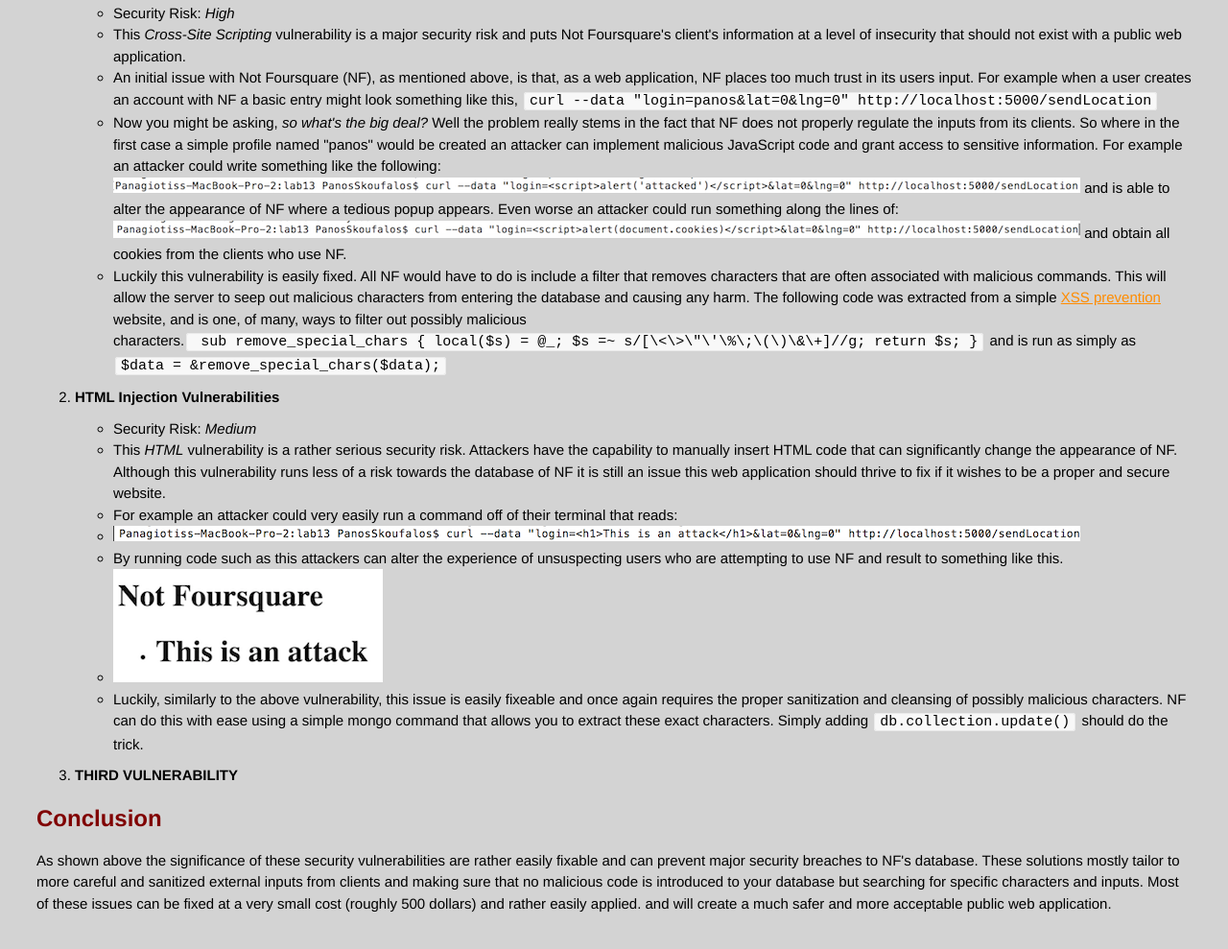
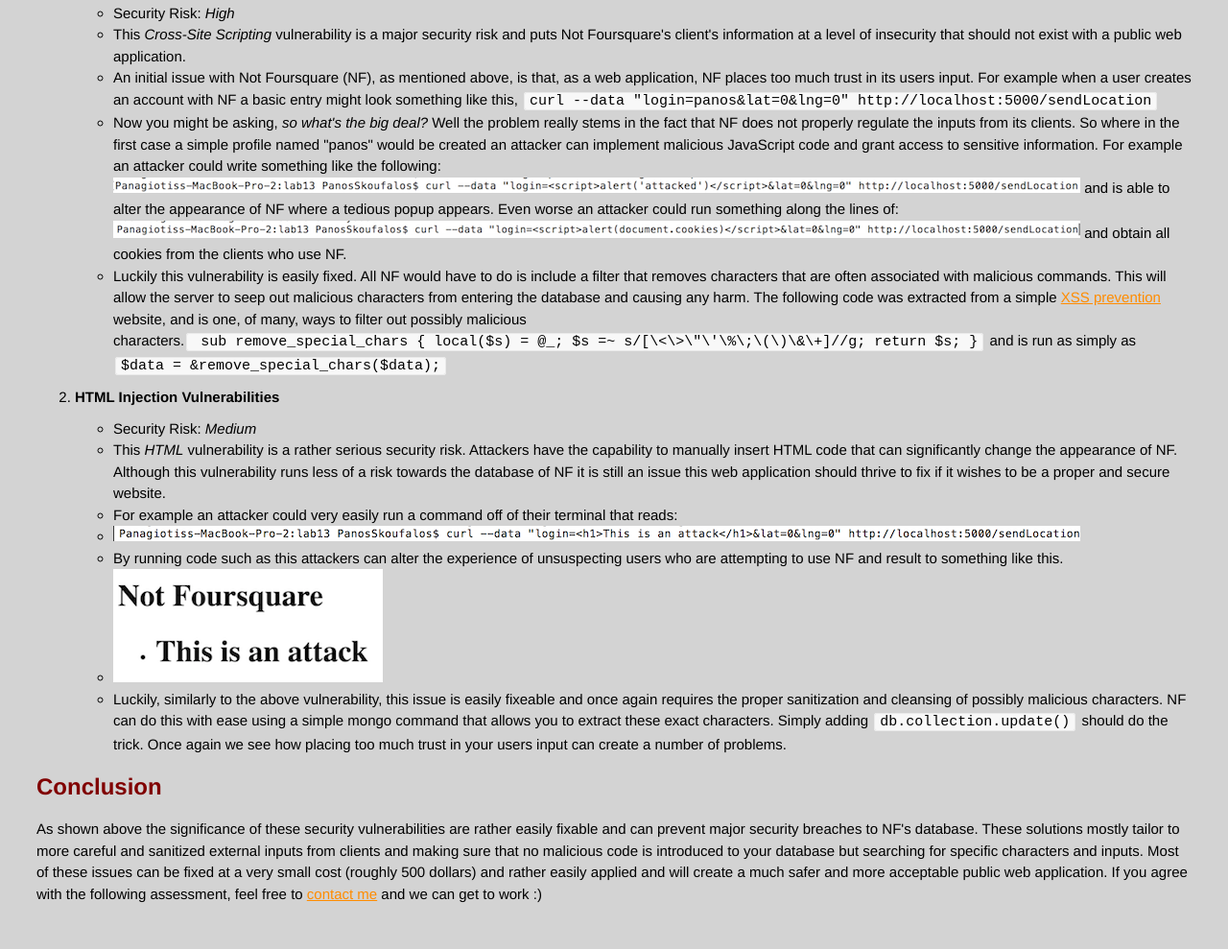
Before and after one commit to pskouf01/comp20-pskoufalos, a plain HTML site: page security/index.html in a window 1280 px wide. Shown: the part 690-1679 px from the top of the page at 96% size. Drawn offline with Linux system fonts and the light colour scheme.

Commit message:
cleaned up second vuln

```diff
--- a/security/index.html
+++ b/security/index.html
@@ -42,14 +42,14 @@
 					<li><img src="html_example.png"></li>
 					<li>By running code such as this attackers can alter the experience of unsuspecting users who are attempting to use NF and result to something like this.</li>
 					<li><img src="this_is_an_attack.png"></li>
-					<li>Luckily, similarly to the above vulnerability, this issue is easily fixeable and once again requires the proper sanitization and cleansing of possibly malicious characters. NF can do this with ease using a simple mongo command that allows you to extract these exact characters. Simply adding <code>db.collection.update()</code> should do the trick.</li>
+					<li>Luckily, similarly to the above vulnerability, this issue is easily fixeable and once again requires the proper sanitization and cleansing of possibly malicious characters. NF can do this with ease using a simple mongo command that allows you to extract these exact characters. Simply adding <code>db.collection.update()</code> should do the trick. Once again we see how placing too much trust in your users input can create a number of problems.</li>
 				</ul>
 			</li>
-			<li>
+<!-- 			<li>
 				<p><strong>THIRD VULNERABILITY</strong></p>
-			</li>
+			</li> -->
 		</ol>
 		<h2>Conclusion</h2>
-		<p> As shown above the significance of these security vulnerabilities are rather easily fixable and can prevent major security breaches to NF's database. These solutions mostly tailor to more careful and sanitized external inputs from clients and making sure that no malicious code is introduced to your database but searching for specific characters and inputs. Most of these issues can be fixed at a very small cost (roughly 500 dollars) and rather easily applied. and will create a much safer and more acceptable public web application. </p>
+		<p> As shown above the significance of these security vulnerabilities are rather easily fixable and can prevent major security breaches to NF's database. These solutions mostly tailor to more careful and sanitized external inputs from clients and making sure that no malicious code is introduced to your database but searching for specific characters and inputs. Most of these issues can be fixed at a very small cost (roughly 500 dollars) and rather easily applied and will create a much safer and more acceptable public web application. If you agree with the following assessment, feel free to <a href="mailto:panagiotis.skoufalos@tufts.edu">contact me</a> and we can get to work :) </p>
 	</body>
 </hmtl>
```
